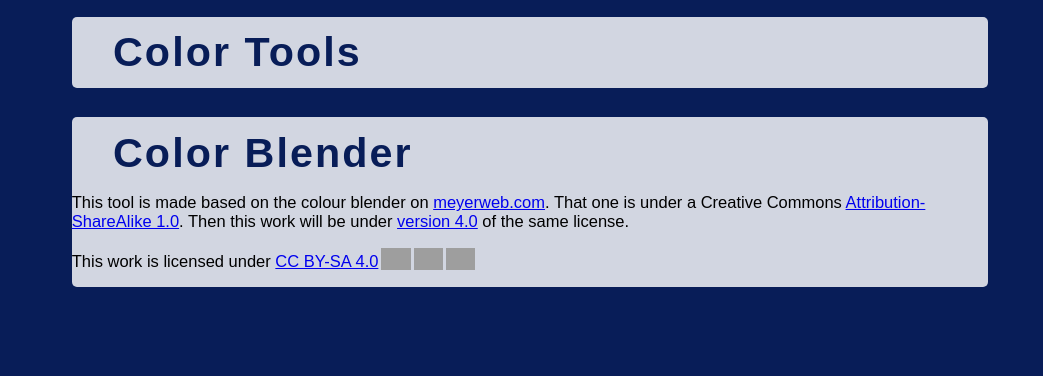
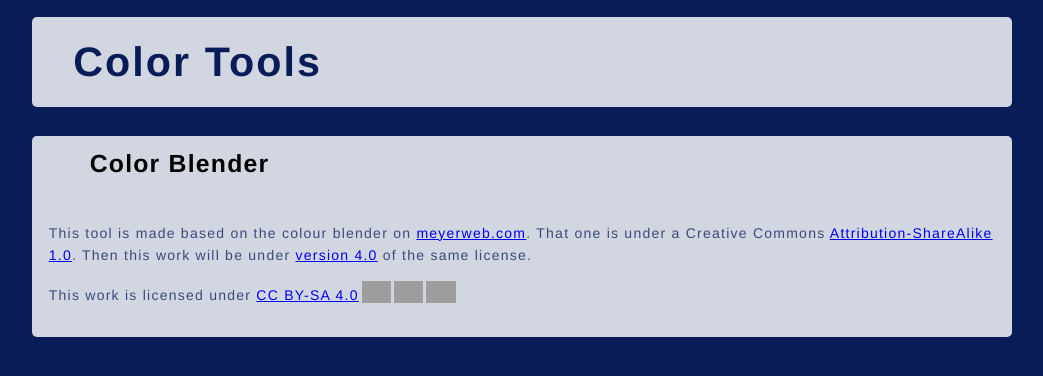
Before and after one commit to t79/color-blender, a plain HTML site: page index.html in a window 1280 px wide. Shown: the whole page, without its empty margins (116-1159 px from the left). Drawn offline with Linux system fonts and the light colour scheme; grey boxes are pictures that could not be loaded.

Commit message:
Basic css formating

```diff
--- a/assets/color-tools.css
+++ b/assets/color-tools.css
@@ -1,3 +1,7 @@
+*, *::after, *::before {
+	box-sizing: border-box;
+}
+
 html {
     padding: 0;
 	margin: 0;
@@ -21,21 +25,21 @@ body {
 	background-color: #081d58;
 	padding: 1em 0.6em 1em 0.35em;
 	margin: 0;
-	display: flex;
-	flex-flow: column nowrap;
-	align-items: flex-start;
-	row-gap: calc(0.6em + 1.5vw);
 	width: 100vw;
-    font-family: Arial, sans-serif;
+    font-family: "Helvetica", Helvetica, Arial, sans-serif;
 	font-size: 1em;
 	font-weight: 500;
+    line-height: 1.6;
+    letter-spacing: 0.075em;
 }
+
 
 main {
     width: 100%;
     display: flex;
 	flex-flow: column nowrap;
 	align-items: flex-start;
+    justify-content: center;
 	row-gap: calc(0.6em + 1.5vw);
 }
 
@@ -48,18 +52,62 @@ main {
 
 .content-block {
     position: relative;
-    width: min(calc(40em + 20vw), 90vw);
+    display: flex;
+	justify-content: flex-start;
+	flex-flow: column nowrap;
+	align-content: flex-start;
+    width: min(calc(40em + 25vw), 90vw);
     border-radius: 0.3em;
     background-color: #D2D6E1;
     color: black;
 }
 
+#cb-header {
+    width: 100%;
+    margin-left: 2em;
+}
+
+#cb-footer {
+    width: 100%;
+    padding: 1.2em;
+    font-size: 0.85em;
+    color: #3a4b7a;
+}
+
+
+
+#input-colors {
+    width: 100%;
+    display: flex;
+	justify-content: flex-start;
+	flex-flow: row wrap;
+	align-content: flex-start;
+}
+
+
+#output-colors {
+    width: 100%;
+    display: flex;
+	flex-flow: column nowrap;
+	align-items: flex-start;
+    gap: 0em;
+}
+
+
 
 h1, h2 {
-    font-size: 2.5em;
 	font-weight: 900;
 	letter-spacing: 0.05em;
 	padding: 0;
 	margin: 0.3em 1em 0.3em 1em;
-	color: #081d58
 }
+
+h1 {
+    font-size: 2.5em;
+    color: #081d58;
+}
+
+h2 {
+    font-size: 1.5em;
+    color: black;
+}
```
